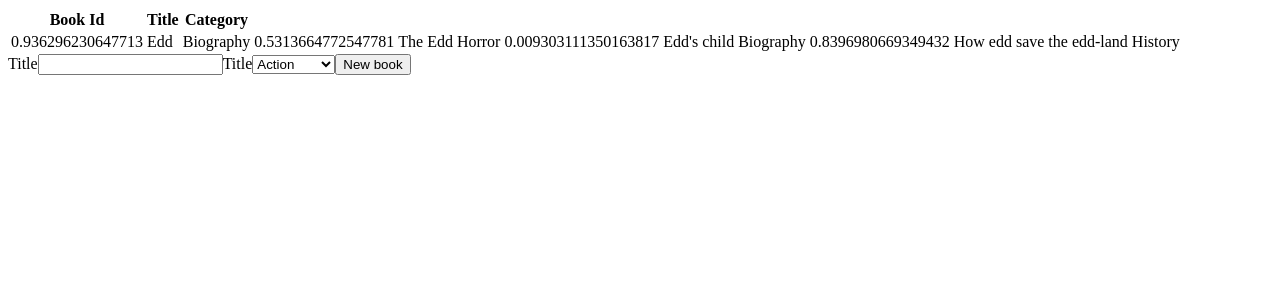
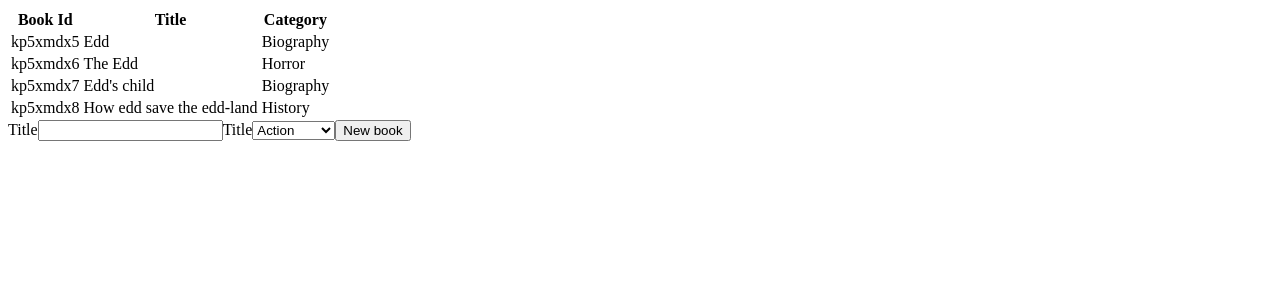
Before and after one commit to edxco/bookstore, a React (Create React App) app: page / in a window 1280 px wide. Shown: the top 300 px of the page. Built offline with nearby package versions, Linux system fonts and the light colour scheme.

Commit message:
Fix for each table, use uniqid

```diff
--- a/src/components/App.js
+++ b/src/components/App.js
@@ -5,7 +5,7 @@ import BooksList from './BookList';
 import BooksForm from './BooksForm';
 
 const App = ({ books }) => {
-  console.log(books);
+  console.log(typeof books);
   return (
     <div>
       <BooksList books={books} />
@@ -17,10 +17,10 @@ const App = ({ books }) => {
 const mapStateToProps = (state) => ({ books: state.bookReducer });
 
 App.propTypes = {
-  books: PropTypes.objectOf(PropTypes.object).isRequired,
+  books: PropTypes.objectOf(PropTypes.object),
 };
 
-// App.defaultProps = {
-//   books: null,
-// };
+App.defaultProps = {
+  books: null,
+};
 export default connect(mapStateToProps)(App);
--- a/src/components/Book.js
+++ b/src/components/Book.js
@@ -10,9 +10,3 @@ const Book = ({ book }) => (
 Book.propTypes = {
   book: PropTypes.objectOf(PropTypes.object).isRequired,
 };
-
-// Book.defaultProps = {
-//   book: null,
-// };
-
-/// dudas con la 16
--- a/src/components/BookList.js
+++ b/src/components/BookList.js
@@ -2,36 +2,36 @@ import React from 'react';
 import PropTypes from 'prop-types';
 // import { connect } from 'react-redux';
 
-const BooksList = ({ books }) => (
+const BooksList = ({ books }) => {
+  console.log(books);
+  return (
 
     <table>
-    <thead>
+
       <tr>
         <th>Book Id</th>
         <th>Title</th>
         <th>Category</th>
       </tr>
-      <tr>
+
       {books.map((book) => (
-          <>
-            <td>{book.id}</td>
-            <td>{book.title}</td>
-            <td>{book.category}</td>
-          </>
+
+        <tr key={book.id + 2}>
+          {console.log(book.id)}
+          <td key={book.id}>{book.id}</td>
+          <td key={book.title}>{book.title}</td>
+          <td key={book.category}>{book.category}</td>
+        </tr>
+
       ))}
-      </tr>
-    </thead>
+
       <tbody />
     </table>
   );
-// const mapStateToProps = (state) => ({ books: state.books });
+};
 
 BooksList.propTypes = {
-  books: PropTypes.objectOf(PropTypes.array).isRequired,
+  books: PropTypes.objectOf(PropTypes.object).isRequired,
 };
 
-// BooksList.defaultProps = {
-//   books: [],
-// };
-// export default connect(mapStateToProps)(BooksList);
 export default BooksList;
--- a/src/index.js
+++ b/src/index.js
@@ -2,17 +2,18 @@ import React from 'react';
 import ReactDOM from 'react-dom';
 import { Provider } from 'react-redux';
 import { createStore } from 'redux';
+import uniqid from 'uniqid';
 import App from './components/App';
 import reducers from './reducers';
 import { createBook } from './actions';
 
 const store = createStore(reducers);
 const INITIAL_STATE = [
-  { id: Math.random(), title: 'Edd', category: 'Biography' },
-  { id: Math.random(), title: 'The Edd', category: 'Horror' },
-  { id: Math.random(), title: "Edd's child", category: 'Biography' },
+  { id: uniqid.process(), title: 'Edd', category: 'Biography' },
+  { id: uniqid.process(), title: 'The Edd', category: 'Horror' },
+  { id: uniqid.process(), title: "Edd's child", category: 'Biography' },
   {
-    id: Math.random(),
+    id: uniqid.process(),
     title: 'How edd save the edd-land',
     category: 'History',
   },
```
Lines whose indentation alone changed are shown as unchanged.
